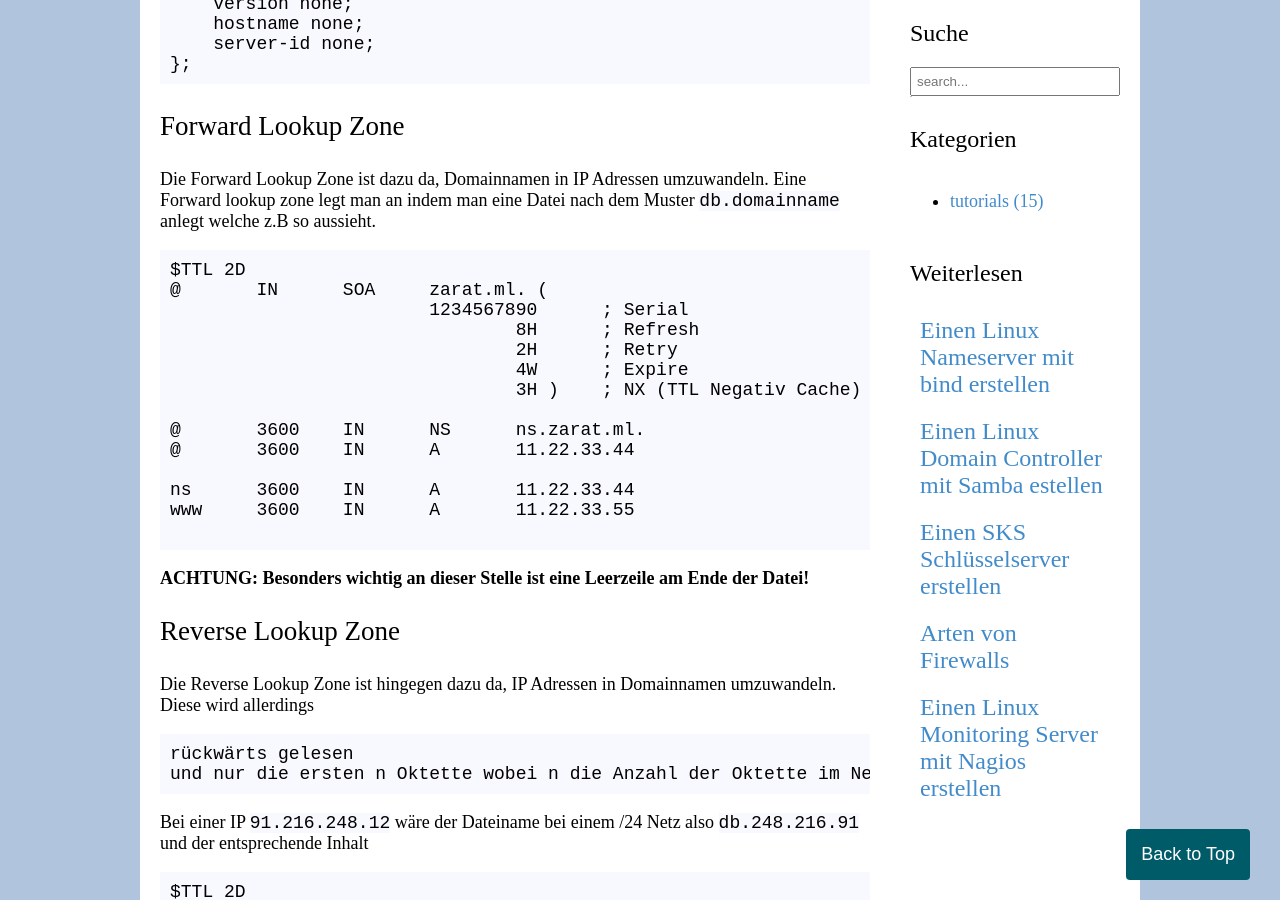
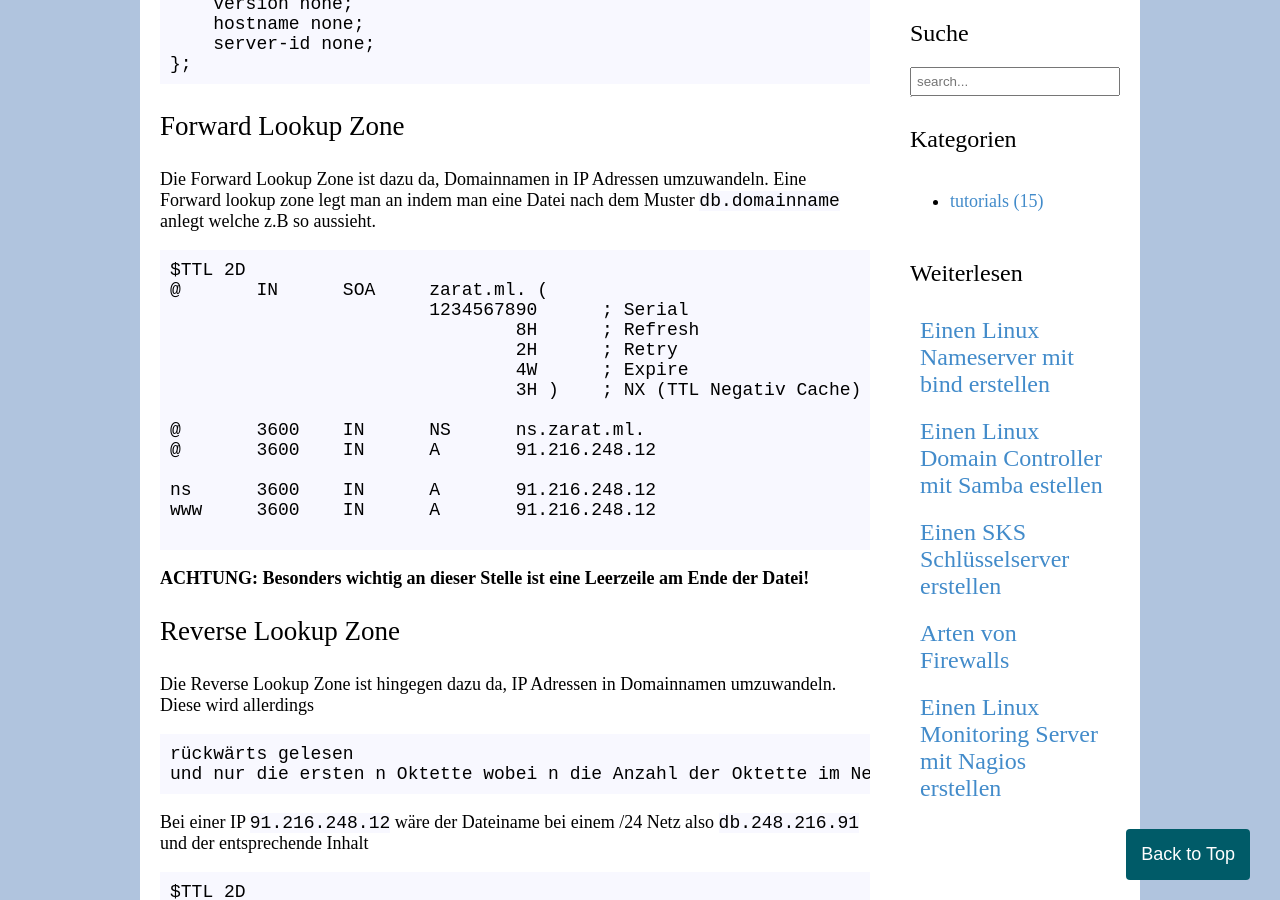
Before and after one commit to zarat/zarat.github.io, a Jekyll site: the page built from _posts/2018-05-26-nameserver.markdown, in a window 1280 px wide and 900 px high, scrolled down 1438 px. Built offline with Jekyll 4.4.1, drawn with Linux system fonts in a browser that asks for light colours.

Commit message:
Update 2018-05-26-nameserver.markdown

```diff
--- a/_posts/2018-05-26-nameserver.markdown
+++ b/_posts/2018-05-26-nameserver.markdown
@@ -65,10 +65,10 @@ Die Forward Lookup Zone ist dazu da, Domainnamen in IP Adressen umzuwandeln. Ein
                                 3H )    ; NX (TTL Negativ Cache)
 
 @	3600	IN	NS	ns.zarat.ml.
-@	3600	IN	A	11.22.33.44
+@	3600	IN	A	91.216.248.12
 
-ns      3600    IN      A       11.22.33.44
-www     3600    IN      A       11.22.33.55
+ns      3600    IN      A       91.216.248.12
+www     3600    IN      A       91.216.248.12
 
 </pre>
 
```
